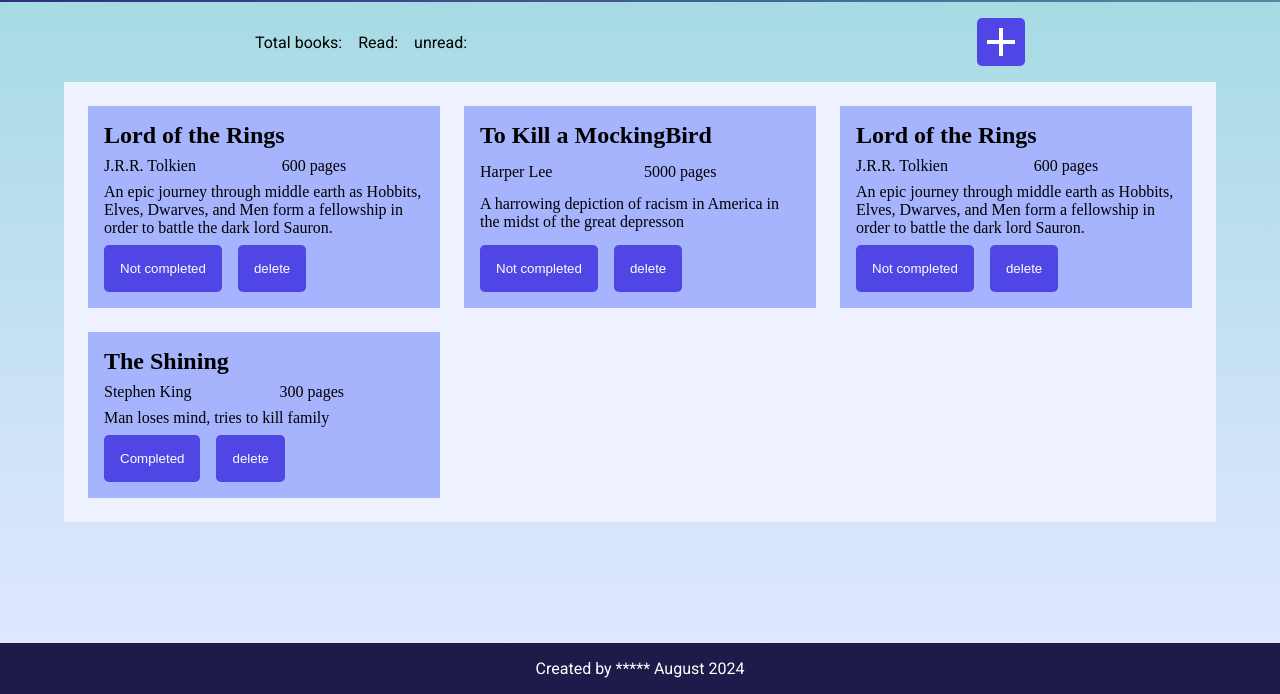
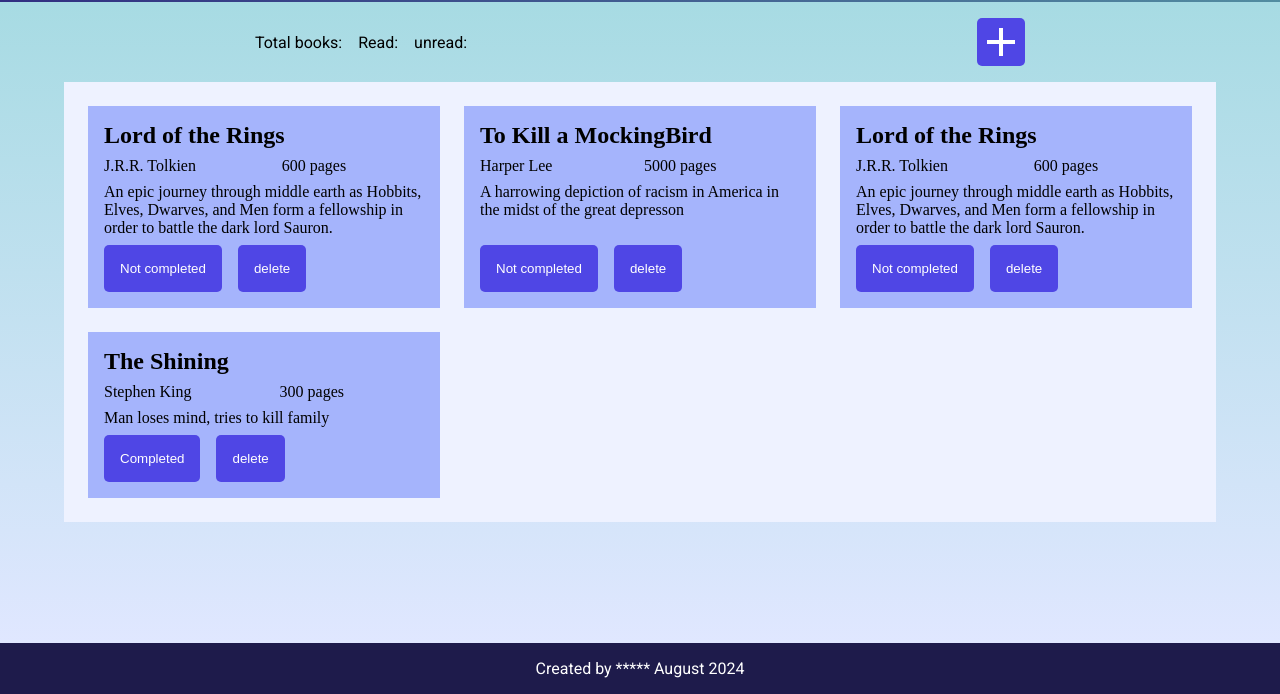
Before and after one commit to RaihanSharif/Library, a plain HTML site: page index.html in a window 1280 px wide. Shown: the part 106-800 px from the top of the page. Drawn offline with Linux system fonts and the light colour scheme; a web font is replaced by a local one.

Commit message:
card layout/alignment sorted

```diff
--- a/static/style.css
+++ b/static/style.css
@@ -128,16 +128,14 @@ button img {
     "author pages"
     "description description"
     "buttons buttons";
-
-  align-items: center;
-  justify-items: start;
-  align-content: space-between;
   gap: 0.5rem;
+  grid-template-rows: auto auto 1fr auto;
 }
 
 .card .title {
   font-weight: bold;
   grid-area: title;
+  grid-row: auto;
 }
 
 .card .author {
```
